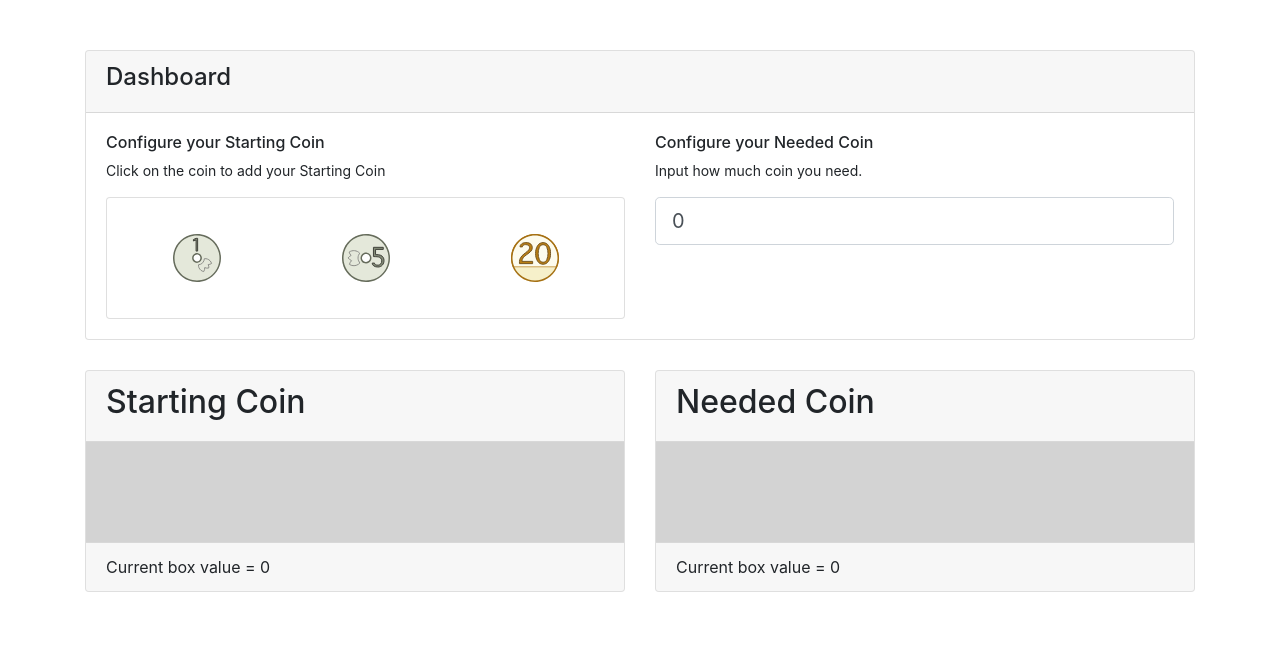
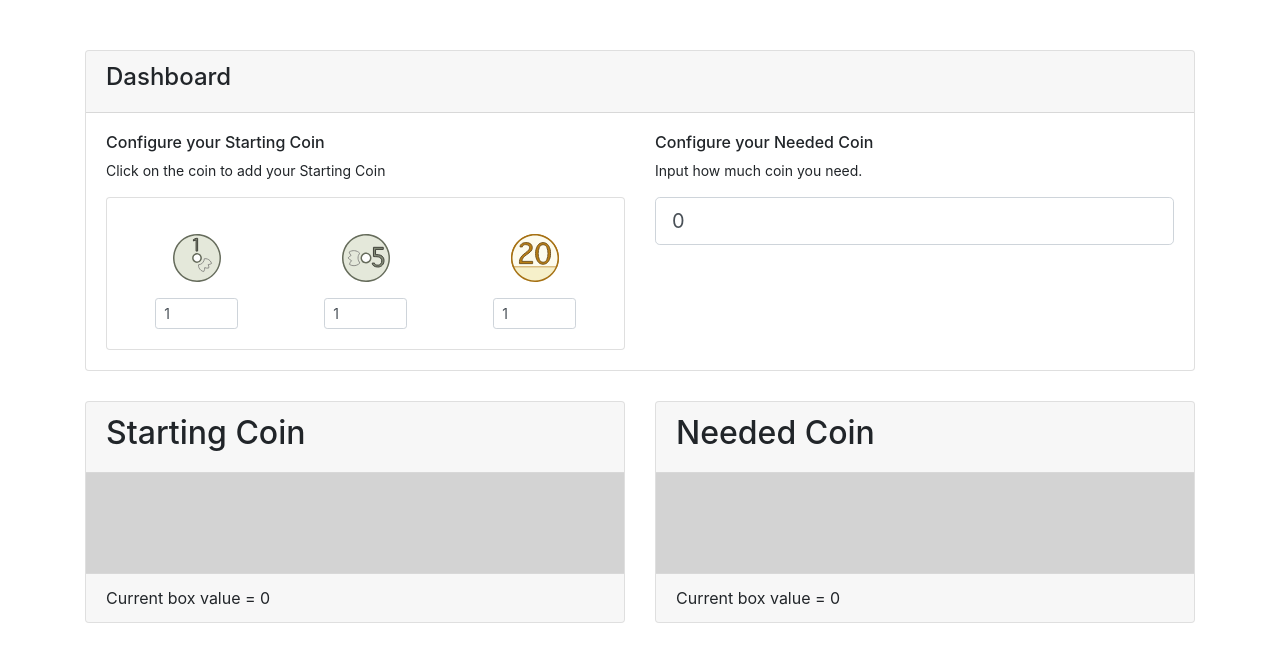
Before and after one commit to sherlyfebrianti96/React-Coin-Move, a React (Create React App) app: page / in a window 1280 px wide. Shown: the top 662 px of the page. Built offline with nearby package versions, Linux system fonts and the light colour scheme.

Commit message:
Create the functionality for Dynamic Starting Coin Configuration

```diff
--- a/src/components/Coin/Coin.tsx
+++ b/src/components/Coin/Coin.tsx
@@ -1,17 +1,52 @@
 import React from "react";
 import './Coin.css';
 import {CoinValueEnum} from "../../enum/CoinValueEnum";
+import {Col, FormControl, Row} from "react-bootstrap";
 
 interface CoinContainerProps {
   value: CoinValueEnum;
   addCoinToStartedArea?: (value: CoinValueEnum) => any;
+  enableInput?: boolean;
 }
 
 class Coin extends React.Component<CoinContainerProps> {
+  state = {
+    quantity: 1,
+  }
+
   handleClick() {
     if (this.props.addCoinToStartedArea) {
+      for (let i = 0; i < this.state.quantity; i++) {
         this.props.addCoinToStartedArea(this.props.value);
       }
+    }
+  }
+
+  handleQuantityChanged(evt: React.ChangeEvent<HTMLInputElement>) {
+    const quantity = Number(evt.target.value);
+
+    this.setState({
+      quantity: (quantity > 1) ? quantity : 1
+    });
+  }
+
+  getFormControl() {
+    return (
+      <Row>
+        <Col xs={{span: 6, offset: 3}} md={{span: 12, offset: 0}} lg={{span: 8, offset: 2}}>
+          <FormControl
+            size="sm"
+            type="number"
+            name="neededCoin"
+            placeholder="Quantity"
+            min={1}
+            value={this.state.quantity}
+            onChange={this.handleQuantityChanged.bind(this)}
+          >
+          </FormControl>
+        </Col>
+      </Row>
+    );
   }
 
   render() {
@@ -20,9 +55,33 @@ class Coin extends React.Component<CoinContainerProps> {
     const alt = `Coin with value ${coinValue}`;
 
     return (
+      <Row>
+        <Col>
+          <Row>
+            <Col className="center-coin-col">
               <div className="Coin" onClick={this.handleClick.bind(this)}>
-                <img src={src} alt={alt} />
+                <img src={src} alt={alt}/>
               </div>
+            </Col>
+          </Row>
+          {this.props.enableInput && this.getFormControl()}
+          {/*<div className="Coin" onClick={this.handleClick.bind(this)}>
+            <img src={src} alt={alt}/>
+          </div>
+          <div className="text-break" />
+          <div>
+            <FormControl
+              size="lg"
+              type="number"
+              name="neededCoin"
+              placeholder="Input the coin amount needed"
+              value={neededCoinAmount}
+              onChange={this.handleNeededCoinChanged.bind(this)}
+            >
+            </FormControl>
+          </div>*/}
+        </Col>
+      </Row>
     );
   };
 }
--- a/src/components/NeededCoin/NeededCoin.tsx
+++ b/src/components/NeededCoin/NeededCoin.tsx
@@ -34,6 +34,7 @@ export default class NeededCoin extends React.PureComponent<NeededCoinProps> {
               type="number"
               name="neededCoin"
               placeholder="Input the coin amount needed"
+              min={0}
               value={neededCoinAmount}
               onChange={this.handleNeededCoinChanged.bind(this)}
             >
--- a/src/components/StartingCoin/StartingCoin.tsx
+++ b/src/components/StartingCoin/StartingCoin.tsx
@@ -23,22 +23,25 @@ export default class StartingCoin extends React.PureComponent<StartingCoinProps>
         <Card>
           <Card.Body>
             <Row>
-              <Col className="center-coin-col">
+              <Col md={4}>
                 <Coin
                   value={CoinValueEnum.OneCent}
                   addCoinToStartedArea={this.props.addCoinToStartedArea.bind(this)}
+                  enableInput={true}
                 />
               </Col>
-              <Col className="center-coin-col">
+              <Col md={4}>
                 <Coin
                   value={CoinValueEnum.FiveCent}
                   addCoinToStartedArea={this.props.addCoinToStartedArea.bind(this)}
+                  enableInput={true}
                 />
               </Col>
-              <Col className="center-coin-col">
+              <Col md={4}>
                 <Coin
                   value={CoinValueEnum.TwentyCent}
                   addCoinToStartedArea={this.props.addCoinToStartedArea.bind(this)}
+                  enableInput={true}
                 />
               </Col>
             </Row>
--- a/src/index.css
+++ b/src/index.css
@@ -18,7 +18,7 @@ code {
 }
 
 .center-coin-col {
-  display: inline-flex;
+  display: flex;
   align-items: center;
   justify-content: center;
 }
```
Lines whose indentation alone changed are shown as unchanged.
